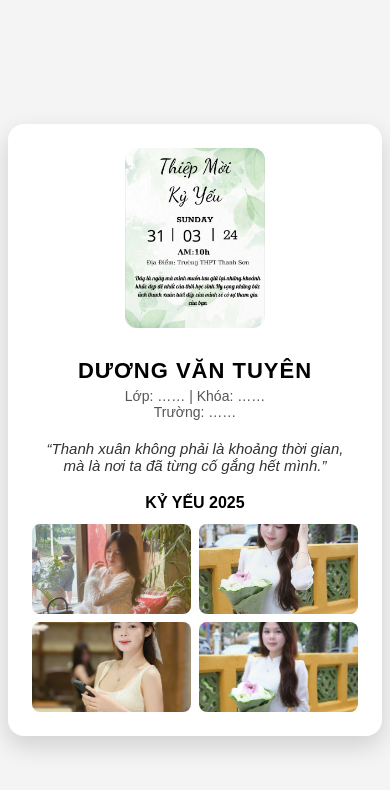
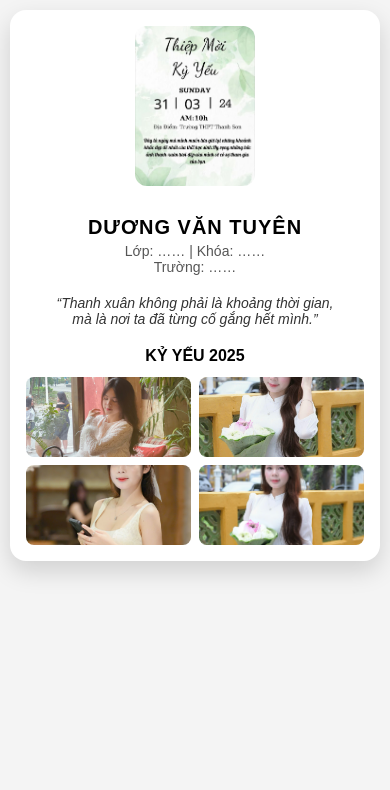
Before and after one commit to tuyennee3/thiep-ky-yeu, a plain HTML site: page index.html in a window 390 px wide. Drawn offline with Linux system fonts and the light colour scheme.

Commit message:
Add files via upload

```diff
--- a/index.html
+++ b/index.html
@@ -3,6 +3,9 @@
 <head>
   <meta charset="UTF-8" />
   <title>Thiệp Kỷ Yếu Cá Nhân</title>
+
+  <!-- BẮT BUỘC cho mobile -->
+  <meta name="viewport" content="width=device-width, initial-scale=1.0">
 
   <style>
     body {
@@ -12,6 +15,7 @@
       justify-content: center;
       align-items: center;
       min-height: 100vh;
+      margin: 0;
     }
 
     .card {
@@ -58,7 +62,7 @@
       color: #000;
     }
 
-    /* Gallery 4 ảnh */
+    /* 4 ảnh phía dưới */
     .gallery {
       display: grid;
       grid-template-columns: repeat(2, 1fr);
@@ -110,6 +114,37 @@
         opacity: 1;
       }
     }
+
+    /* ===== MOBILE RESPONSIVE ===== */
+    @media (max-width: 480px) {
+      body {
+        padding: 10px;
+        align-items: flex-start;
+      }
+
+      .card {
+        width: 100%;
+        max-width: 360px;
+        padding: 16px;
+      }
+
+      .avatar img {
+        width: 120px;
+        height: 160px;
+      }
+
+      h1 {
+        font-size: 20px;
+      }
+
+      .quote {
+        font-size: 14px;
+      }
+
+      .gallery img {
+        height: 80px;
+      }
+    }
   </style>
 </head>
 
@@ -136,7 +171,7 @@
 
     <div class="year">KỶ YẾU 2025</div>
 
-    <!-- 4 ảnh phía dưới -->
+    <!-- 4 ảnh dưới -->
     <div class="gallery">
       <img src="img1.jpg" onclick="openImg(this.src)">
       <img src="img2.jpg" onclick="openImg(this.src)">
@@ -146,7 +181,7 @@
 
   </div>
 
-  <!-- Overlay phóng to -->
+  <!-- Overlay -->
   <div class="overlay" id="overlay" onclick="closeImg()">
     <img id="overlayImg">
   </div>
```
